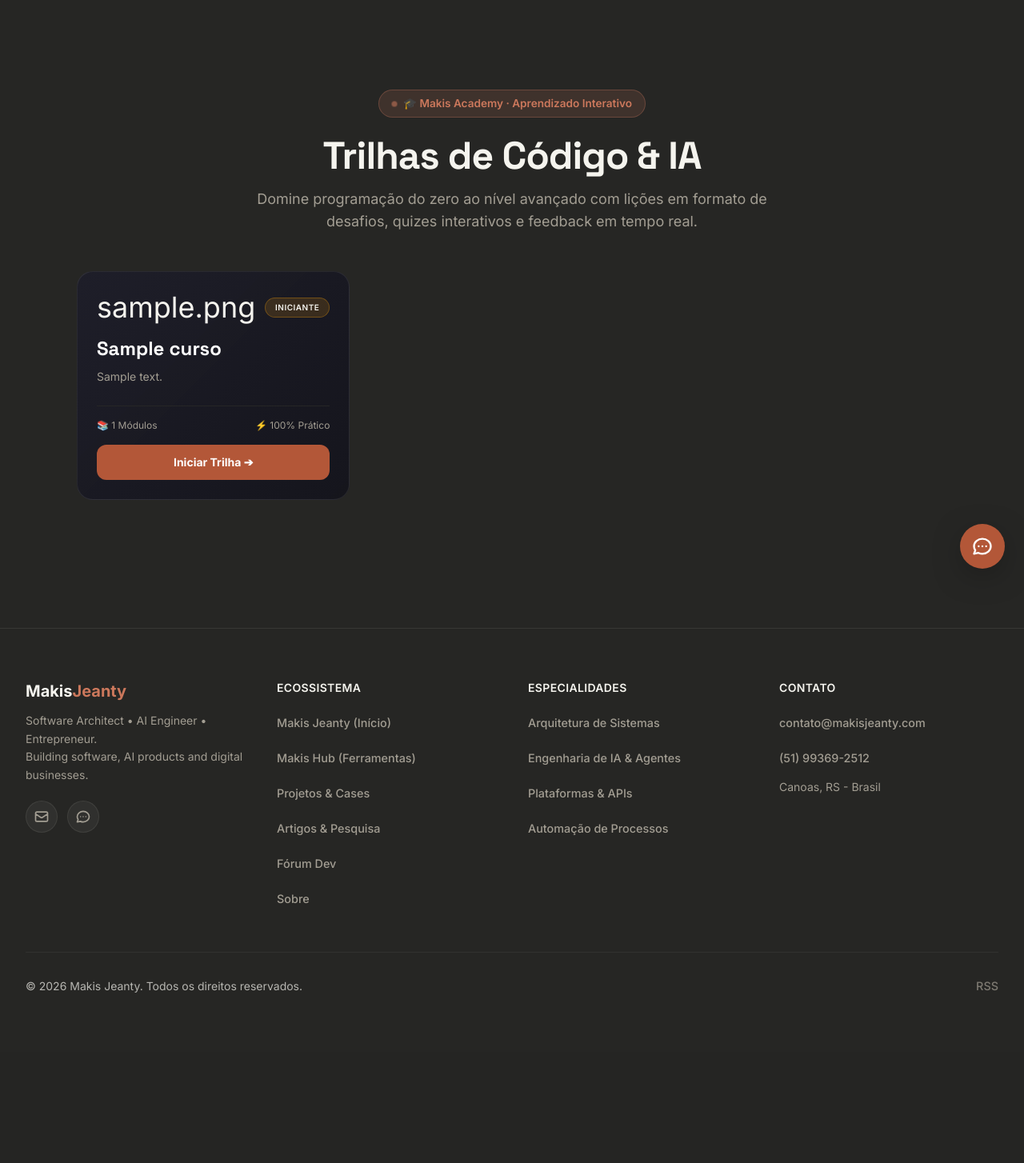
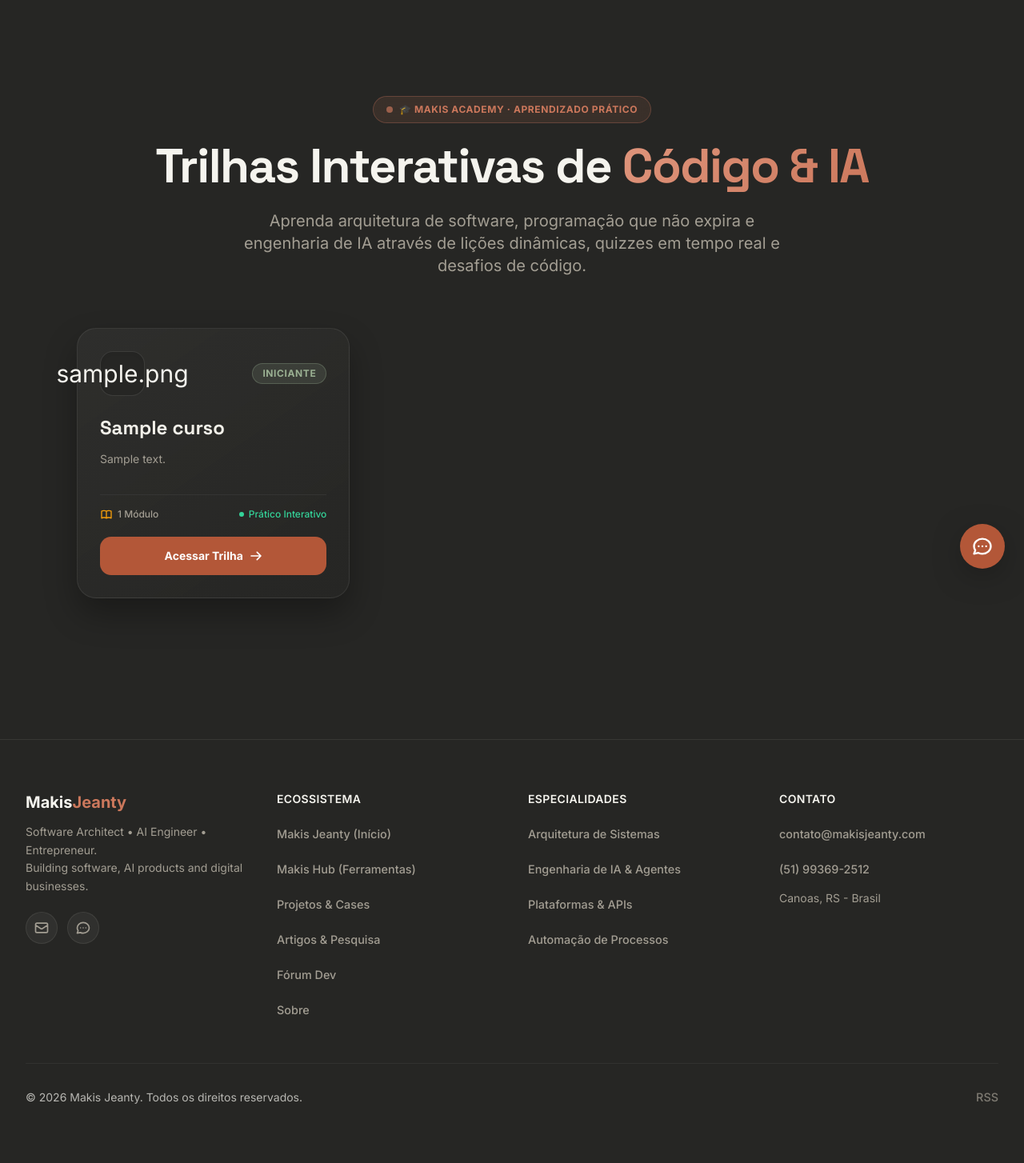
Before and after one commit to makisjeanty/makis, a Django app: page /cursos/ in a window 1280 px wide. Shown: the part 65-1519 px from the top of the page at 80% size. Before the commit the page ends 1306 px from the top, so only its background shows below. Run offline with Django 5.2, Linux system fonts and the light colour scheme; tables that the repository leaves empty hold one stand-in row (values such as "Sample post"); some libraries are stand-ins or nearby versions.

Commit message:
style(cursos): redesenha a interface de lista de cursos e trilha interativa com design system warm-dark

```diff
--- a/templates/cursos/lista.html
+++ b/templates/cursos/lista.html
@@ -1,41 +1,87 @@
 {% extends 'base.html' %}
 {% load static %}
 
-{% block title %}Makis Academy — Cursos Interativos & Trilhas de Aprendizado{% endblock %}
-{% block meta_description %}Aprenda Python, Django, Engenharia de IA e Arquitetura de Software com lições práticas e interativas.{% endblock %}
+{% block title %}Makis Academy — Trilhas Interativas de Engenharia & Código{% endblock %}
+{% block meta_description %}Aprenda Python, Django, Engenharia de IA e Arquitetura de Software com lições interativas, desafios práticos e feedback imediato.{% endblock %}
 
 {% block content %}
-<section class="lw-section" style="padding-top: 7rem;">
+<section class="lw-section" style="padding-top: 7.5rem; padding-bottom: 6rem;">
     <div class="max-w-6xl mx-auto px-4 sm:px-6 lg:px-8">
-        <div class="text-center mb-12">
-            <span class="lw-pill mb-4" style="background: rgba(204, 120, 92, 0.15); color: var(--accent); border: 1px solid rgba(204, 120, 92, 0.3);">🎓 Makis Academy · Aprendizado Interativo</span>
-            <h1 class="lw-display text-4xl md:text-5xl mb-4 mt-2">Trilhas de Código & IA</h1>
-            <p class="lw-muted text-lg max-w-2xl mx-auto">Domine programação do zero ao nível avançado com lições em formato de desafios, quizes interativos e feedback em tempo real.</p>
+
+        <!-- Hero Header da Academy -->
+        <div class="text-center mb-16 relative">
+            <div class="inline-flex items-center gap-2 px-4 py-2 rounded-full mb-6" style="background: rgba(204, 120, 92, 0.12); border: 1px solid rgba(204, 120, 92, 0.3); backdrop-filter: blur(8px);">
+                <span class="w-2 h-2 rounded-full animate-pulse" style="background: var(--accent);"></span>
+                <span class="text-xs font-bold uppercase tracking-wider" style="color: var(--accent);">🎓 Makis Academy · Aprendizado Prático</span>
+            </div>
+
+            <h1 class="lw-display text-4xl sm:text-5xl md:text-6xl mb-6 font-extrabold tracking-tight">
+                Trilhas Interativas de <span style="background: linear-gradient(135deg, var(--accent-light), var(--accent)); -webkit-background-clip: text; -webkit-text-fill-color: transparent;">Código & IA</span>
+            </h1>
+            <p class="lw-muted text-lg sm:text-xl max-w-2xl mx-auto leading-relaxed">
+                Aprenda arquitetura de software, programação que não expira e engenharia de IA através de lições dinâmicas, quizzes em tempo real e desafios de código.
+            </p>
         </div>
 
+        <!-- Grid de Cursos Moderno -->
         <div class="grid grid-cols-1 md:grid-cols-2 lg:grid-cols-3 gap-8">
             {% for curso in cursos %}
-            <div class="lw-card relative flex flex-col justify-between p-6 transition-all hover:-translate-y-1" style="background: linear-gradient(135deg, rgba(30, 30, 42, 0.9), rgba(20, 20, 28, 0.95)); border: 1px solid var(--line); border-radius: 20px;">
-                <div>
-                    <div class="flex items-center justify-between mb-4">
-                        <span class="text-4xl">{{ curso.icone }}</span>
-                        <span class="lw-badge uppercase text-[10px]" style="background: rgba(245, 158, 11, 0.15); color: var(--admin-gold); border: 1px solid rgba(245, 158, 11, 0.3);">{{ curso.get_nivel_display }}</span>
+            <div class="group relative flex flex-col justify-between p-7 transition-all duration-300 hover:-translate-y-2"
+                 style="background: linear-gradient(145deg, rgba(48, 48, 46, 0.85), rgba(38, 38, 36, 0.95)); border: 1px solid rgba(255, 255, 255, 0.08); border-radius: 24px; box-shadow: 0 20px 40px rgba(0,0,0,0.3);">
+
+                <!-- Glow Effect no Hover -->
+                <div class="absolute -inset-0.5 rounded-[24px] opacity-0 group-hover:opacity-100 transition-opacity duration-500 blur-sm pointer-events-none"
+                     style="background: linear-gradient(135deg, rgba(204, 120, 92, 0.4), transparent);"></div>
+
+                <div class="relative z-10">
+                    <!-- Top Bar Card -->
+                    <div class="flex items-center justify-between mb-6">
+                        <div class="w-14 h-14 rounded-2xl flex items-center justify-center text-3xl shadow-inner" style="background: rgba(38, 38, 36, 0.9); border: 1px solid rgba(255,255,255,0.1);">
+                            {{ curso.icone }}
+                        </div>
+
+                        {% if curso.nivel == 'iniciante' %}
+                            <span class="px-3 py-1 rounded-full text-xs font-bold uppercase tracking-wider" style="background: rgba(154, 176, 146, 0.15); color: #9AB092; border: 1px solid rgba(154, 176, 146, 0.3);">Iniciante</span>
+                        {% elif curso.nivel == 'intermediario' %}
+                            <span class="px-3 py-1 rounded-full text-xs font-bold uppercase tracking-wider" style="background: rgba(245, 158, 11, 0.15); color: #F59E0B; border: 1px solid rgba(245, 158, 11, 0.3);">Intermediário</span>
+                        {% else %}
+                            <span class="px-3 py-1 rounded-full text-xs font-bold uppercase tracking-wider" style="background: rgba(204, 120, 92, 0.15); color: var(--accent); border: 1px solid rgba(204, 120, 92, 0.3);">Avançado</span>
+                        {% endif %}
                     </div>
-                    <h2 class="text-2xl font-extrabold text-white mb-2" style="font-family: 'Space Grotesk', sans-serif;">{{ curso.titulo }}</h2>
-                    <p class="lw-muted text-sm leading-relaxed mb-6">{{ curso.descricao }}</p>
+
+                    <!-- Título & Descrição -->
+                    <h2 class="text-2xl font-bold mb-3 group-hover:text-white transition-colors" style="font-family: 'Space Grotesk', sans-serif; color: #F2F0E9;">
+                        {{ curso.titulo }}
+                    </h2>
+                    <p class="lw-muted text-sm leading-relaxed mb-8">
+                        {{ curso.descricao }}
+                    </p>
                 </div>
 
-                <div>
-                    <div class="flex items-center justify-between text-xs lw-muted border-t border-neutral-800 pt-4 mb-4">
-                        <span>📚 {{ curso.modulos.count }} Módulos</span>
-                        <span>⚡ 100% Prático</span>
+                <!-- Footer Card -->
+                <div class="relative z-10 pt-4 border-t border-neutral-700/50">
+                    <div class="flex items-center justify-between text-xs lw-muted mb-5">
+                        <span class="flex items-center gap-1.5 font-medium">
+                            <svg class="w-4 h-4 text-amber-500" fill="none" stroke="currentColor" viewBox="0 0 24 24"><path stroke-linecap="round" stroke-linejoin="round" stroke-width="2" d="M12 6.253v13m0-13C10.832 5.477 9.246 5 7.5 5S4.168 5.477 3 6.253v13C4.168 18.477 5.754 18 7.5 18s3.332.477 4.5 1.253m0-13C13.168 5.477 14.754 5 16.5 5c1.747 0 3.332.477 4.5 1.253v13C19.832 18.477 18.247 18 16.5 18c-1.746 0-3.332.477-4.5 1.253"></path></svg>
+                            {{ curso.modulos.count }} Módulo{% if curso.modulos.count != 1 %}s{% endif %}
+                        </span>
+                        <span class="flex items-center gap-1.5 font-medium text-emerald-400">
+                            <span class="w-1.5 h-1.5 rounded-full bg-emerald-400"></span>
+                            Prático Interativo
+                        </span>
                     </div>
-                    <a href="{% url 'cursos:trilha' curso.slug %}" class="lw-btn lw-btn--primary text-center w-full block py-3 text-sm font-bold">Iniciar Trilha ➔</a>
+
+                    <a href="{% url 'cursos:trilha' curso.slug %}"
+                       class="lw-btn lw-btn--primary w-full py-3.5 text-sm font-bold flex items-center justify-center gap-2 group-hover:shadow-lg transition-all"
+                       style="border-radius: 14px;">
+                        <span>Acessar Trilha</span>
+                        <svg class="w-4 h-4 transition-transform group-hover:translate-x-1" fill="none" stroke="currentColor" viewBox="0 0 24 24"><path stroke-linecap="round" stroke-linejoin="round" stroke-width="2.5" d="M14 5l7 7m0 0l-7 7m7-7H3"></path></svg>
+                    </a>
                 </div>
             </div>
             {% empty %}
-            <div class="col-span-full text-center py-16 lw-card">
-                <p class="lw-muted">Nenhum curso disponível no momento.</p>
+            <div class="col-span-full text-center py-20 lw-card" style="border-radius: 24px;">
+                <p class="lw-muted text-lg">Nenhuma trilha publicada no momento.</p>
             </div>
             {% endfor %}
         </div>
```
Also changed, not shown: templates/cursos/trilha.html (+13 -11 lines).
